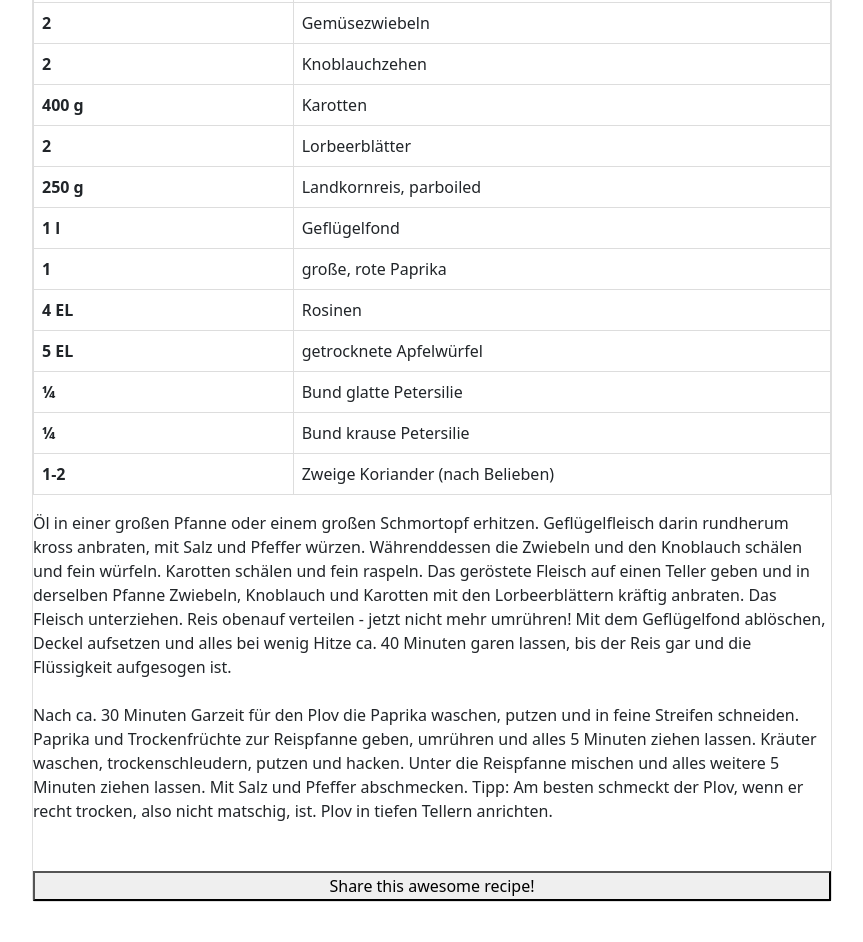
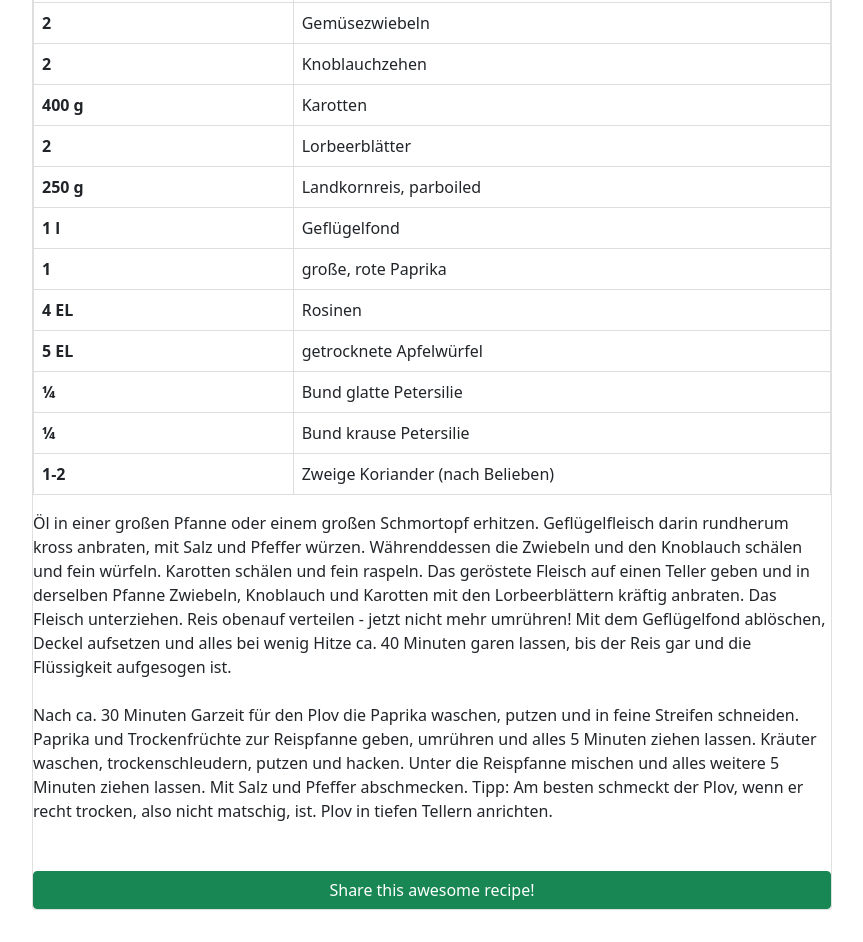
Before and after one commit to slane1/cookbook, a plain HTML site: page rezepte/plov.html in a window 1280 px wide. Shown: the part 1010-1952 px from the top of the page, without its empty margins (0-863 px from the left). Drawn offline with nearby package versions, Linux system fonts and the light colour scheme.

Commit message:
plov green button

```diff
--- a/rezepte/plov.html
+++ b/rezepte/plov.html
@@ -111,7 +111,7 @@
             Paprika und Trockenfrüchte zur Reispfanne geben, umrühren und alles 5 Minuten ziehen lassen.
             Kräuter waschen, trockenschleudern, putzen und hacken. Unter die Reispfanne mischen und alles weitere 5 Minuten ziehen lassen. Mit Salz und Pfeffer abschmecken. Tipp: Am besten schmeckt der Plov, wenn er recht trocken, also nicht matschig, ist.
             Plov in tiefen Tellern anrichten.<br><br></p>
-            <button onclick="myFunction()" id="plov-share">Share this awesome recipe!</button>
+            <button onclick="myFunction()" class="btn btn-success" id="plov-share">Share this awesome recipe!</button>
 
             <script>
             function myFunction() {
```
